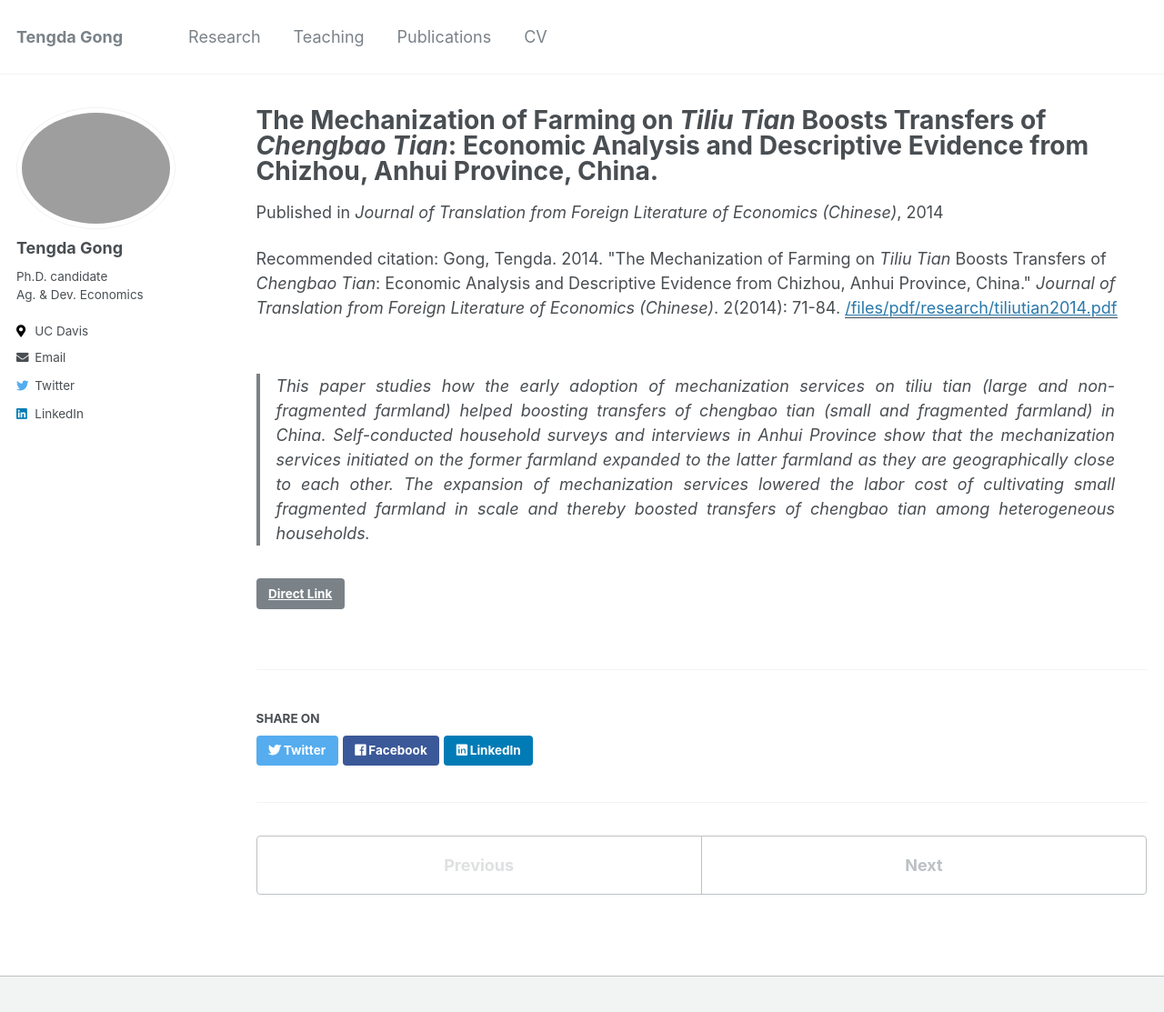
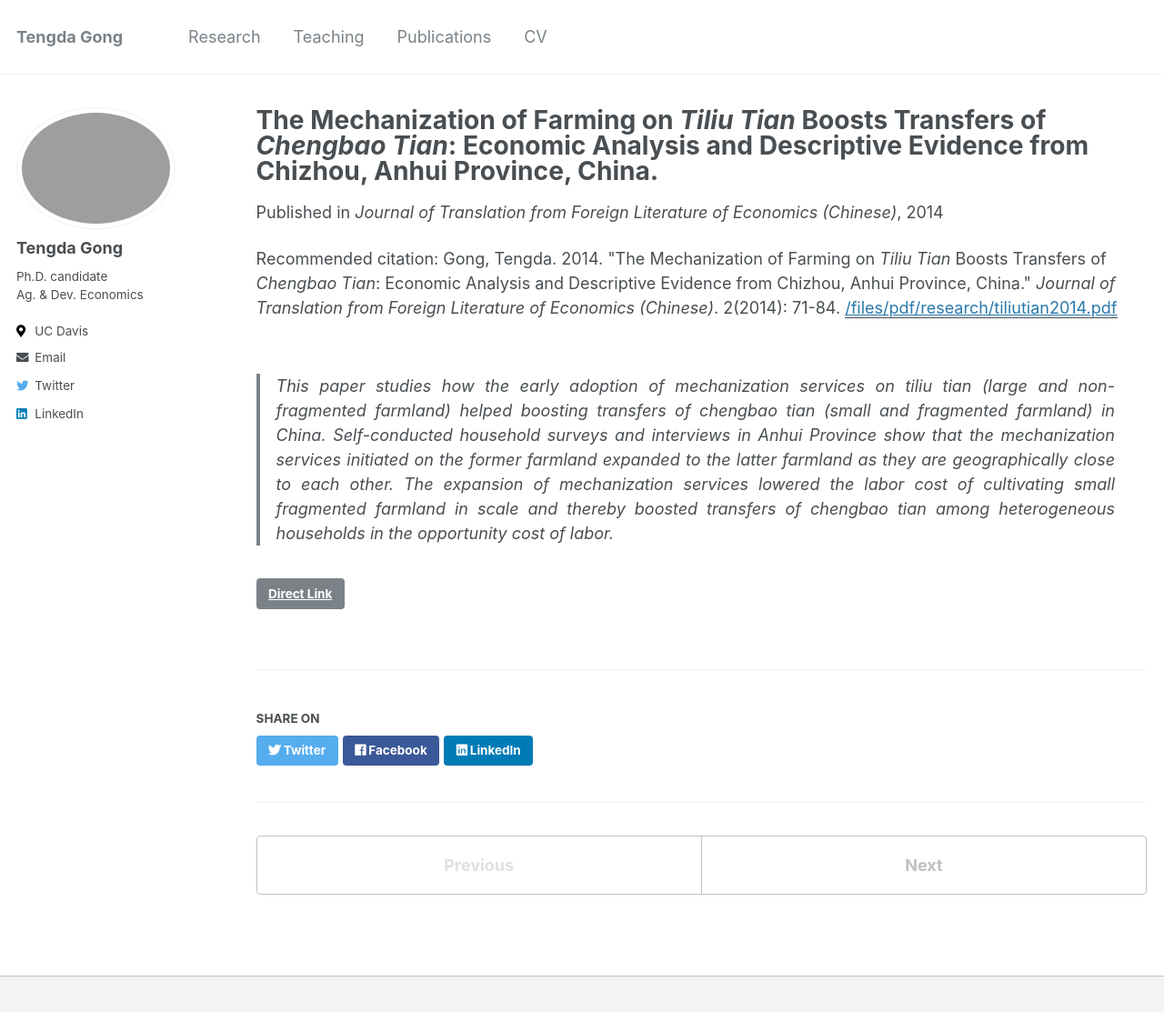
Before and after one commit to tendakung/tendakung.github.io, a Jekyll site: the page built from _publications/2014-paper1.md, in a window 1280 px wide and 1146 px high. Shown: the top 1113 px of the window at 91% size. Built offline with Jekyll 4.4.1, drawn with Linux system fonts in a browser that asks for light colours.

Commit message:
minor change

```diff
--- a/_publications/2014-paper1.md
+++ b/_publications/2014-paper1.md
@@ -8,5 +8,5 @@ paperurl: '/files/pdf/research/tiliutian2014.pdf'
 link: 'http://www.cqvip.com/qk/91566x/201402/1003253816.html'
 citation: 'Gong, Tengda. 2014. &quot;The Mechanization of Farming on <i>Tiliu Tian</i> Boosts Transfers of <i>Chengbao Tian</i>: Economic Analysis and Descriptive Evidence from Chizhou, Anhui Province, China.&quot; <i>Journal of Translation from Foreign Literature of Economics (Chinese)</i>. 2(2014): 71-84.'
 ---
->This paper studies how the early adoption of mechanization services on <i>tiliu tian</i> (large and non-fragmented farmland) helped boosting transfers of <i>chengbao tian</i> (small and fragmented farmland) in China. Self-conducted household surveys and interviews in Anhui Province show that the mechanization services initiated on the former farmland expanded to the latter farmland as they are geographically close to each other. The expansion of mechanization services lowered the labor cost of cultivating small fragmented farmland in scale and thereby boosted transfers of <i>chengbao tian</i> among heterogeneous households.
+>This paper studies how the early adoption of mechanization services on <i>tiliu tian</i> (large and non-fragmented farmland) helped boosting transfers of <i>chengbao tian</i> (small and fragmented farmland) in China. Self-conducted household surveys and interviews in Anhui Province show that the mechanization services initiated on the former farmland expanded to the latter farmland as they are geographically close to each other. The expansion of mechanization services lowered the labor cost of cultivating small fragmented farmland in scale and thereby boosted transfers of <i>chengbao tian</i> among heterogeneous households in the opportunity cost of labor.
 <br>
```
